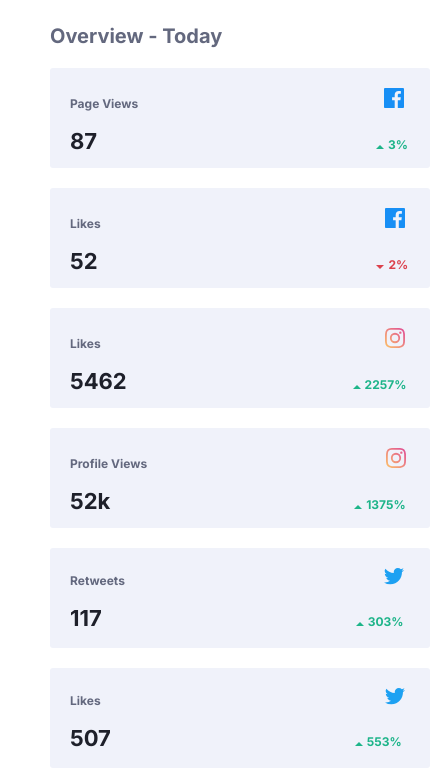
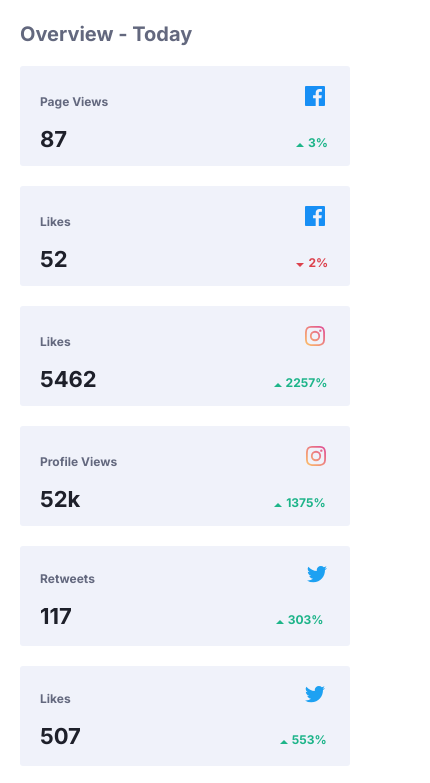
Before and after one commit to omegaDeltaGamma/Theme-switcher, a plain HTML site: page index.html in a window 390 px wide. Shown: the part 1173-1956 px from the top of the page, 430 px wide, since content can reach past the window. Drawn offline with Linux system fonts and the light colour scheme.

Commit message:
Update style.css

```diff
--- a/style.css
+++ b/style.css
@@ -131,7 +131,7 @@ input:checked + .slider:before {
 
 .big-results {
   display: grid;
-  grid-template-columns: repeat(4, 1fr);
+  grid-template-columns: repeat(auto-fill, minmax(250px, 1fr));
 }
 
 .result {
@@ -204,8 +204,8 @@ input:checked + .slider:before {
 
 .small-results {
   display: grid;
-  grid-template-columns: repeat(4, 1fr);
-  grid-template-rows: 1fr 1fr;
+  grid-template-columns: repeat(auto-fill, minmax(250px, 1fr));
+  grid-template-rows: repeat(auto-fill, 1fr);
 }
 
 .sresult {
@@ -297,19 +297,25 @@ input:checked + .slider:before {
 
 @media screen and (max-width: 480px) {
   .background {
-    padding: 50px 50px;
+    padding: 50px 20px;
+  }
+
+  .text {
+    display: grid;
+    grid-template-columns: 1fr;
+    grid-template-rows: repeat(auto-fit, 1fr);
   }
 
   hr {
     visibility: visible;
-    width: 350px;
+    width: 330px;
     margin: 10px 0;
     border-top: 1px solid var(--submain-text-color);
   }
 
   .button-area {
     display: flex;
-    justify-content: space-between;
+    justify-content: stretch;
   }
 
   .big-results {
@@ -320,7 +326,7 @@ input:checked + .slider:before {
 
   .result {
     margin: 15px 0;
-    width: 370px;
+    width: 330px;
   }
 
   .small-results {
@@ -330,79 +336,79 @@ input:checked + .slider:before {
   }
 
   .sresult {
-    width: 380px;
+    width: 330px;
   }
 
   .n2 .img, .n3 .img, .n6 .img, .n7 .img {
-    margin-left: 280px;
+    margin-left: 230px;
   }
 
   .n1 .img {
-    margin-left: 242px;
+    margin-left: 193px;
   }
   .n1 .arrow-number {
-    margin-right: -275px;
+    margin-right: -225px;
   }
   .n1 .up {
-    margin-left: 275px;
+    margin-left: 225px;
   }
 
   .n2 .arrow-number {
-    margin-right: -275px;
+    margin-right: -225px;
   }
   .n2 .down {
-    margin-left: 275px;
+    margin-left: 225px;
   }
 
   .n3 .arrow-number {
-    margin-right: -222px;
+    margin-right: -173px;
   }
   .n3 .up {
-    margin-left: 222px;
+    margin-left: 173px;
   }
 
   .n4 .img {
-    margin-left: 235px;
+    margin-left: 185px;
   }
   .n4 .arrow-number {
-    margin-right: -240px;
+    margin-right: -190px;
   }
   .n4 .up {
-    margin-left: 240px;
+    margin-left: 190px;
   }
 
   .n5 .img {
-    margin-left: 255px;
+    margin-left: 208px;
   }
   .n5 .arrow-number {
-    margin-right: -250px;
+    margin-right: -200px;
   }
   .n5 .up {
-    margin-left: 250px;
+    margin-left: 200px;
   }
 
   .n6 .arrow-number {
-    margin-right: -240px;
+    margin-right: -195px;
   }
   .n6 .up {
-    margin-left: 240px;
+    margin-left: 195px;
   }
 
   .n7 .arrow-number {
-    margin-right: -257px;
+    margin-right: -208px;
   }
   .n7 .down {
-    margin-left: 257px;
+    margin-left: 208px;
   }
 
   .n8 .img {
-    margin-left: 245px;
+    margin-left: 193px;
   }
   .n8 .arrow-number {
-    margin-right: -245px;
+    margin-right: -192px;
   }
   .n8 .down {
-    margin-left: 245px;
+    margin-left: 192px;
   }
 }
 
```
